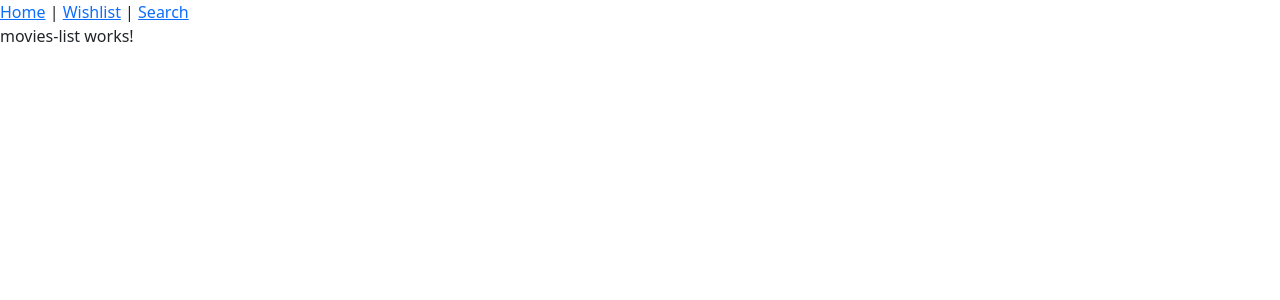
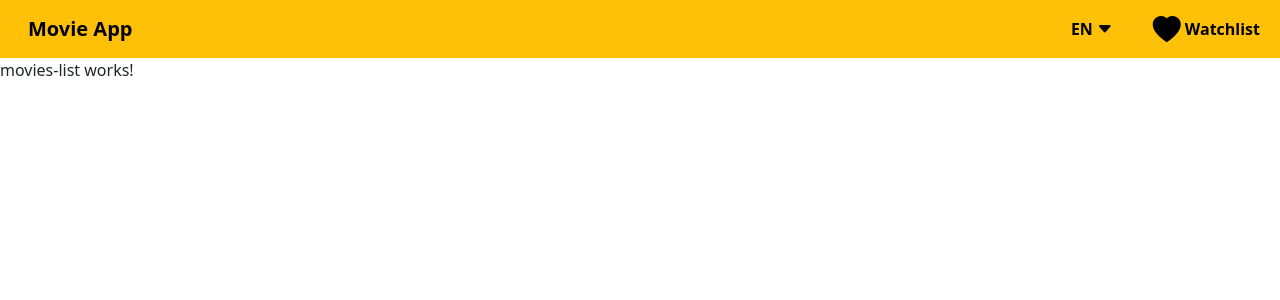
Before and after one commit to hazemr2121/movie-app-angular, an Angular app: page / in a window 1280 px wide. Shown: the top 300 px of the page. Built offline with nearby package versions, Linux system fonts and the light colour scheme.

Commit message:
Updated navbar style

```diff
--- a/src/app/app.component.html
+++ b/src/app/app.component.html
@@ -1,6 +1,21 @@
-<nav>
-  <a routerLink="/" >Home</a> | <a routerLink="/wishlist">Wishlist</a> |
-  <a routerLink="/search">Search</a>
+<nav class="navbar navbar-expand-lg bg-warning p-0">
+  <div class="container-fluid">
+    <a class="navbar-brand fw-bold ms-3" href="#">Movie App</a>
+    <div class="navbar-nav ms-auto d-flex flex-row align-items-center">
+      <a
+        class="nav-link fw-bold me-4 text-black d-flex align-items-center"
+        href="#"
+      >
+        EN <i class="bi bi-caret-down-fill ms-1"></i>
+      </a>
+      <a
+        class="nav-link d-flex align-items-center my-0 fw-bold text-black"
+        href="#"
+      >
+        <i class="bi bi-heart-fill text-black me-1 fs-3 my-0"></i> Watchlist
+      </a>
+    </div>
+  </div>
 </nav>
 
 <router-outlet></router-outlet>
```
